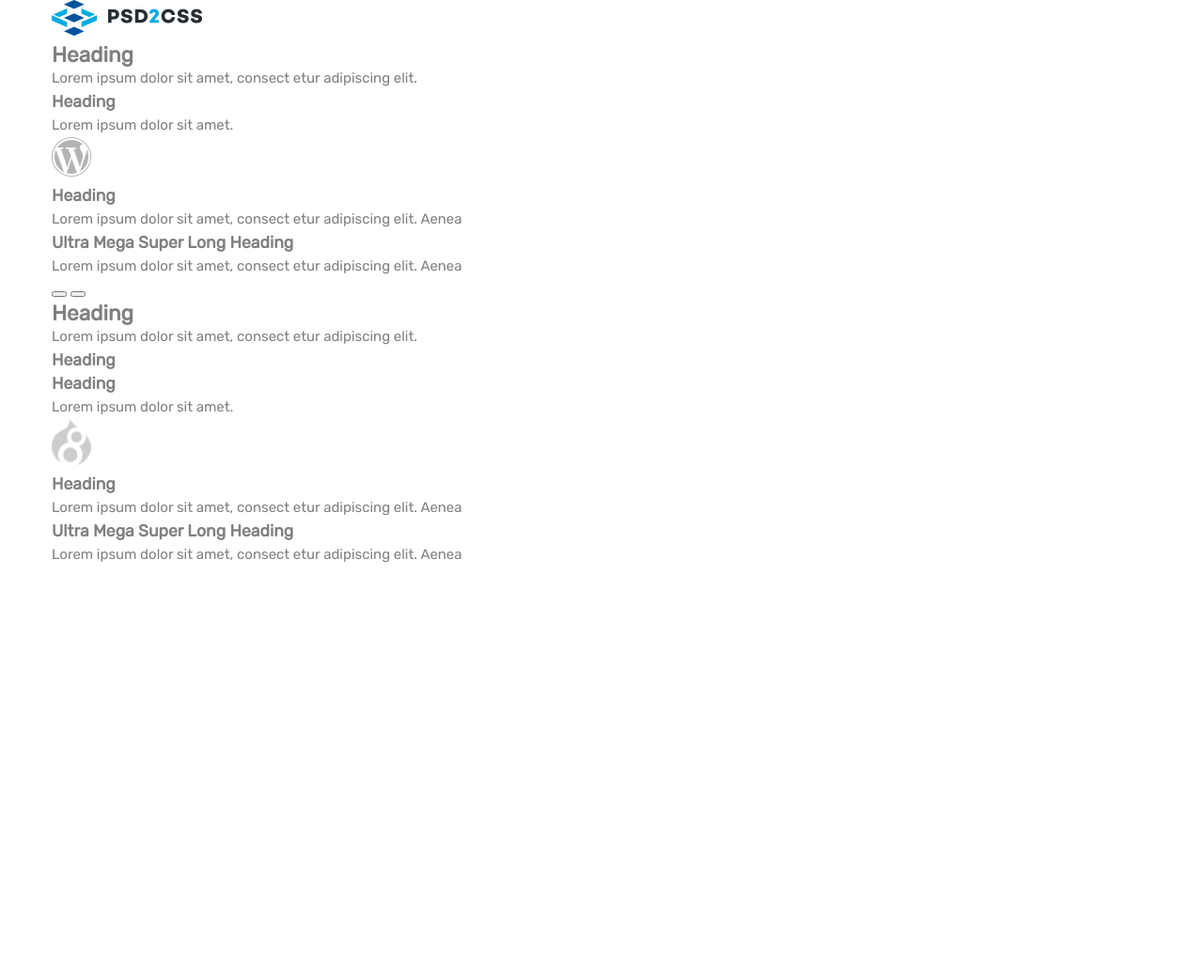
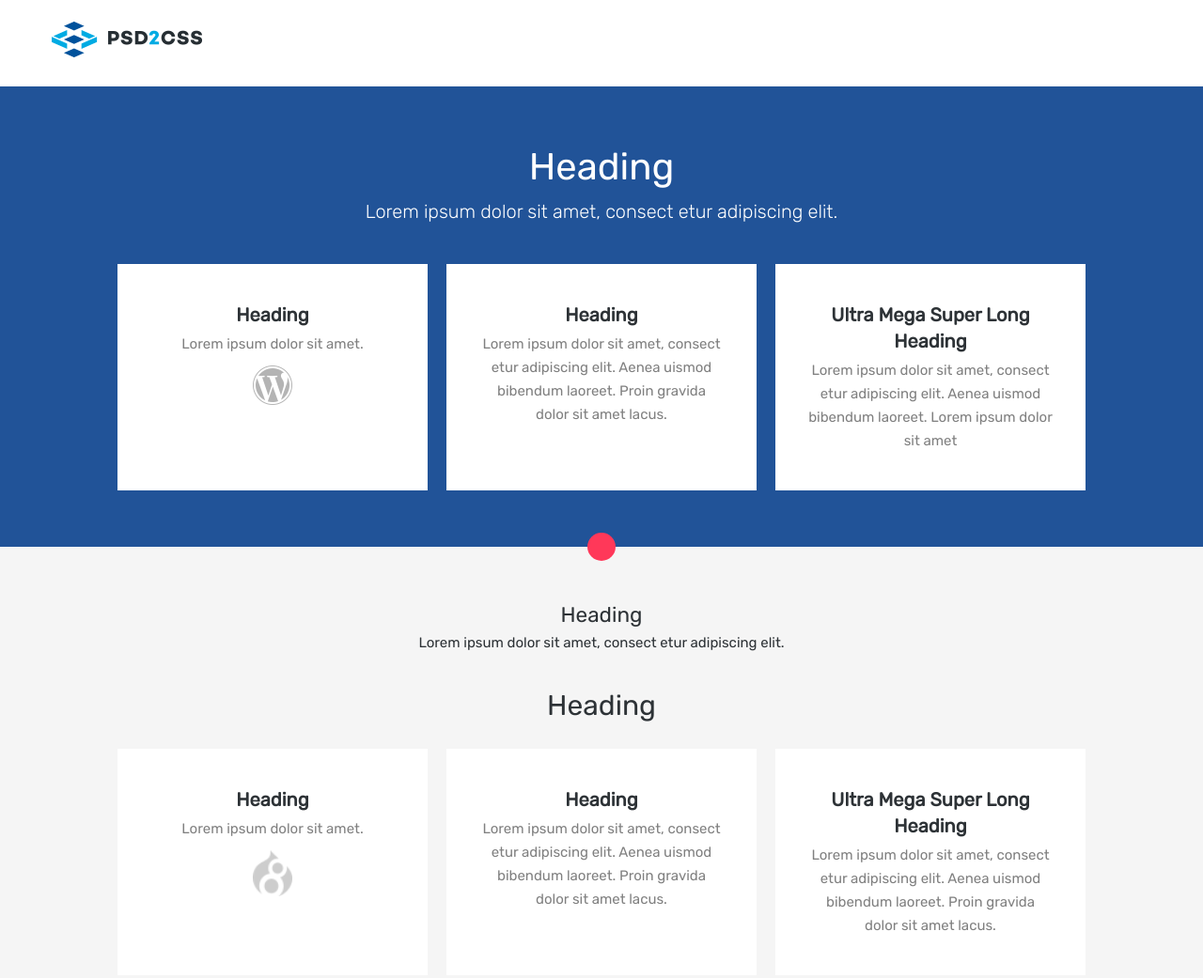
Before and after one commit to sezardino/requirement_task, a website built with webpack: page src/index.html in a window 1280 px wide. Shown: the whole page at 94% size. Before the commit the page ends 800 px from the top, so only its background shows below. Built offline with nearby package versions, Linux system fonts and the light colour scheme; some packages are replaced by stand-ins of ours; files whose address does not match are found by name.

Commit message:
ass stiles to project

```diff
--- /dev/null
+++ b/src/assets/styles/blocks/_about.scss
@@ -0,0 +1,23 @@
+.about {
+  padding: 60px 0;
+}
+
+.about__header {
+  text-align: center;
+}
+
+.about__title-descr {
+  margin-top: 5px;
+}
+
+.about__body {
+  text-align: center;
+}
+
+.about__subtitle {
+  margin-top: 40px;
+}
+
+.about__wrapper {
+  margin-top: 32px;
+}
--- /dev/null
+++ b/src/assets/styles/blocks/_card-wrapper.scss
@@ -0,0 +1,26 @@
+.card-wrapper {
+  display: grid;
+  grid-template-columns: repeat(3, 330px);
+  column-gap: 20px;
+  justify-content: center;
+}
+
+@media(max-width: $desktopWidth) {
+  .card-wrapper {
+    grid-template-columns: repeat(3, 300px);
+  }
+}
+
+@media(max-width: $smDesktopWidth) {
+  .card-wrapper {
+    grid-template-columns: 85%;
+    row-gap: 20px;
+    // align-items: center;
+  }
+}
+
+@media(max-width: $phoneWidth) {
+  .card-wrapper {
+    grid-template-columns: 100%;
+  }
+}
--- /dev/null
+++ b/src/assets/styles/blocks/_card.scss
@@ -0,0 +1,26 @@
+.card {
+  display: inline-block;
+  background-color: $bg_card;
+  width: 100%;
+  min-height: 228px;
+  text-align: center;
+
+  padding: 40px 35px;
+}
+
+.card__title {
+  color: $fc_title;
+  font-size: $fs_stitle;
+  line-height: $flh_stitle;
+}
+
+.card__description {
+  margin-top: 5px;
+  color: $fc_text;
+  font-size: $fs_text;
+  line-height: $flh_text;
+}
+
+.card__img {
+  margin-top: 10px;
+}
--- /dev/null
+++ b/src/assets/styles/blocks/_header.scss
@@ -0,0 +1,8 @@
+.header {
+  padding: 23px 0;
+  background-color: $bg_header;
+
+  &__link {
+    display: inline-block;
+  }
+}
--- /dev/null
+++ b/src/assets/styles/blocks/_hero.scss
@@ -0,0 +1,29 @@
+.hero {
+  background-color: $bg_hero;
+  padding: 60px 0;
+  &::after {
+    content: '';
+    display: block;
+    width: 30px;
+    height: 30px;
+    border-radius: 100%;
+    background-color: $bg_dot;
+
+    position: absolute;
+    bottom: 0;
+    left: 50%;
+    transform: translateX(-50%) translateY(50%)
+  }
+}
+
+.hero__header {
+  text-align: center;
+}
+
+.hero__title-descr {
+  margin-top: 5px;
+}
+
+.hero__body {
+  margin-top: 40px;
+}
--- /dev/null
+++ b/src/assets/styles/blocks/_slider.scss
@@ -0,0 +1,41 @@
+.slider {
+  position: relative;
+}
+
+.slider__arrow {
+  position: absolute;
+  top: 50%;
+  transform: translateY(-50%);
+  @include btn-reset;
+  &--next {
+    right: 10px;
+  }
+
+  &--prev {
+    left: 10px;
+  }
+}
+
+@media(max-width: $desktopWidth) {
+  .slider__arrow {
+    &--next {
+      right: -20px;
+    }
+
+    &--prev {
+      left: -20px;
+    }
+  }
+}
+
+@media(max-width: $smDesktopWidth) {
+  .slider__arrow {
+    &--next {
+      right: 0;
+    }
+
+    &--prev {
+      left: 0;
+    }
+  }
+}
--- /dev/null
+++ b/src/assets/styles/blocks/_typography.scss
@@ -0,0 +1,36 @@
+
+.title {
+  font-weight: $fw_main;
+}
+
+.title--hero {
+  font-size: $fs_ltitle;
+  line-height: $flh_ltitle;
+}
+
+.title--subtitle {
+  font-size: $fs_mtitle;
+  line-height: $flh_stitle;
+}
+
+.title--white {
+  color: $fc_hero;
+}
+
+.title--dark {
+  color: $fc_title;
+}
+
+.title-descr--hero {
+  font-size: $fs_title-descr;
+  font-weight: $fw_light;
+  line-height: $flh_title-descr;
+}
+
+.title-descr--dark {
+  color: $fc_title;
+}
+
+.title-descr--white {
+  color: $fc_hero;
+}
--- a/src/assets/styles/main.scss
+++ b/src/assets/styles/main.scss
@@ -3,3 +3,11 @@
 @import 'utils/mixins.scss';
 @import 'utils/fonts.scss';
 @import 'utils/scaffolding.scss';
+
+@import 'blocks/header.scss';
+@import 'blocks/hero.scss';
+@import 'blocks/about.scss';
+@import 'blocks/slider.scss';
+@import 'blocks/card.scss';
+@import 'blocks/typography.scss';
+@import 'blocks/card-wrapper.scss';
--- a/src/assets/styles/utils/_scaffolding.scss
+++ b/src/assets/styles/utils/_scaffolding.scss
@@ -7,6 +7,7 @@ html {
 
 body {
   position: relative;
+  background-color: $bg_main;
 
   margin: 0;
   padding: 0;
@@ -86,5 +87,6 @@ section,
 
   @media screen and (max-width: $phoneWidth) {
     max-width: $smPhoneWidth;
+    padding: 0 10px;
   }
 }
--- a/src/assets/styles/utils/_vars.scss
+++ b/src/assets/styles/utils/_vars.scss
@@ -1,6 +1,7 @@
 $bg_main: #f5f5f5;
 $bg_header: #ffffff;
 $bg_hero:#215398;
+$bg_dot:#ff3859;
 
 $bg_card: #ffffff;
 
@@ -23,7 +24,7 @@ $fs_text: 15px;
 $flh_ltitle: 52px;
 $flh_mtitle: 28px;
 $flh_stitle: 28px;
-$flh_title-descr: 35px;
+$flh_title-descr: 32px;
 $flh_text: 25px;
 
 $desktopWidth : 1230px;
--- a/src/index.html
+++ b/src/index.html
@@ -4,6 +4,11 @@
     <meta charset="UTF-8" />
     <meta name="viewport" content="width=device-width, initial-scale=1.0" />
     <title>PSD2CSS</title>
+    <link
+      rel="stylesheet"
+      type="text/css"
+      href="//cdn.jsdelivr.net/npm/slick-carousel@1.8.1/slick/slick.css"
+    />
   </head>
   <body>
     <header class="header">
@@ -29,14 +34,16 @@
       <section class="hero">
         <div class="container hero__container">
           <header class="hero__header">
-            <h2 class="title title--white hero__title">Heading</h2>
-            <p class="title-descr title-descr--white">
+            <h2 class="title title--white title--hero hero__title">Heading</h2>
+            <p
+              class="title-descr title-descr--white title-descr--hero hero__title-descr"
+            >
               Lorem ipsum dolor sit amet, consect etur adipiscing elit.
             </p>
           </header>
           <div class="slider hero__body">
-            <div class="slider__inner">
-              <div class="card slider__slide">
+            <ul class="slider__inner card-wrapper">
+              <li class="card slider__slide">
                 <h3 class="card__title">Heading</h3>
                 <p class="card__description">Lorem ipsum dolor sit amet.</p>
                 <img
@@ -49,28 +56,35 @@
                   "
                   class="card__img"
                 />
-              </div>
-              <div class="card slider__slide">
+              </li>
+              <li class="card slider__slide">
                 <h3 class="card__title">Heading</h3>
                 <p class="card__description">
                   Lorem ipsum dolor sit amet, consect etur adipiscing elit.
-                  Aenea
+                  Aenea uismod bibendum laoreet. Proin gravida dolor sit amet
+                  lacus.
                 </p>
-              </div>
-              <div class="card slider__slide">
+              </li>
+              <li class="card slider__slide">
                 <h3 class="card__title">Ultra Mega Super Long Heading</h3>
                 <p class="card__description">
                   Lorem ipsum dolor sit amet, consect etur adipiscing elit.
-                  Aenea
+                  Aenea uismod bibendum laoreet. Lorem ipsum dolor sit amet
                 </p>
-              </div>
-            </div>
+              </li>
+            </ul>
             <div class="slider__arrows-wrapper">
               <button class="slider__arrow slider__arrow--next">
                 <span class="visually-hidden">next slide</span>
+                <svg width="21.03" height="40" class="">
+                  <use xlink:href="./assets/images/icons.svg#arrow-right"></use>
+                </svg>
               </button>
               <button class="slider__arrow slider__arrow--prev">
                 <span class="visually-hidden">prev slide</span>
+                <svg width="20.969" height="40" class="">
+                  <use xlink:href="./assets/images/icons.svg#arrow-left"></use>
+                </svg>
               </button>
             </div>
           </div>
@@ -85,9 +99,11 @@
             </p>
           </header>
           <div class="about__body">
-            <h3 class="about__subtitle">Heading</h3>
-            <div class="about__wrapper">
-              <div class="card slider__slide">
+            <h3 class="title title--dark title--subtitle about__subtitle">
+              Heading
+            </h3>
+            <ul class="about__wrapper card-wrapper">
+              <li class="card">
                 <h3 class="card__title">Heading</h3>
                 <p class="card__description">Lorem ipsum dolor sit amet.</p>
                 <img
@@ -100,25 +116,31 @@
                   "
                   class="card__img"
                 />
-              </div>
-              <div class="card slider__slide">
+              </li>
+              <li class="card">
                 <h3 class="card__title">Heading</h3>
                 <p class="card__description">
                   Lorem ipsum dolor sit amet, consect etur adipiscing elit.
-                  Aenea
+                  Aenea uismod bibendum laoreet. Proin gravida dolor sit amet
+                  lacus.
                 </p>
-              </div>
-              <div class="card slider__slide">
+              </li>
+              <li class="card">
                 <h3 class="card__title">Ultra Mega Super Long Heading</h3>
                 <p class="card__description">
                   Lorem ipsum dolor sit amet, consect etur adipiscing elit.
-                  Aenea
+                  Aenea uismod bibendum laoreet. Proin gravida dolor sit amet
+                  lacus.
                 </p>
-              </div>
-            </div>
+              </li>
+            </ul>
           </div>
         </div>
       </section>
     </main>
+    <script
+      type="text/javascript"
+      src="//cdn.jsdelivr.net/npm/slick-carousel@1.8.1/slick/slick.min.js"
+    ></script>
   </body>
 </html>
```
